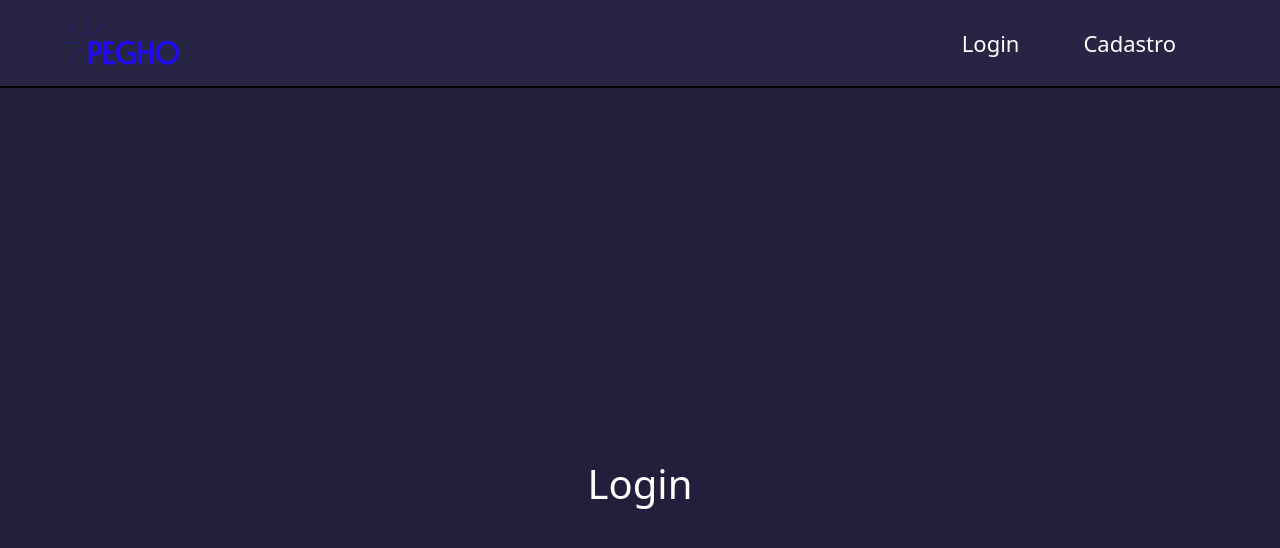
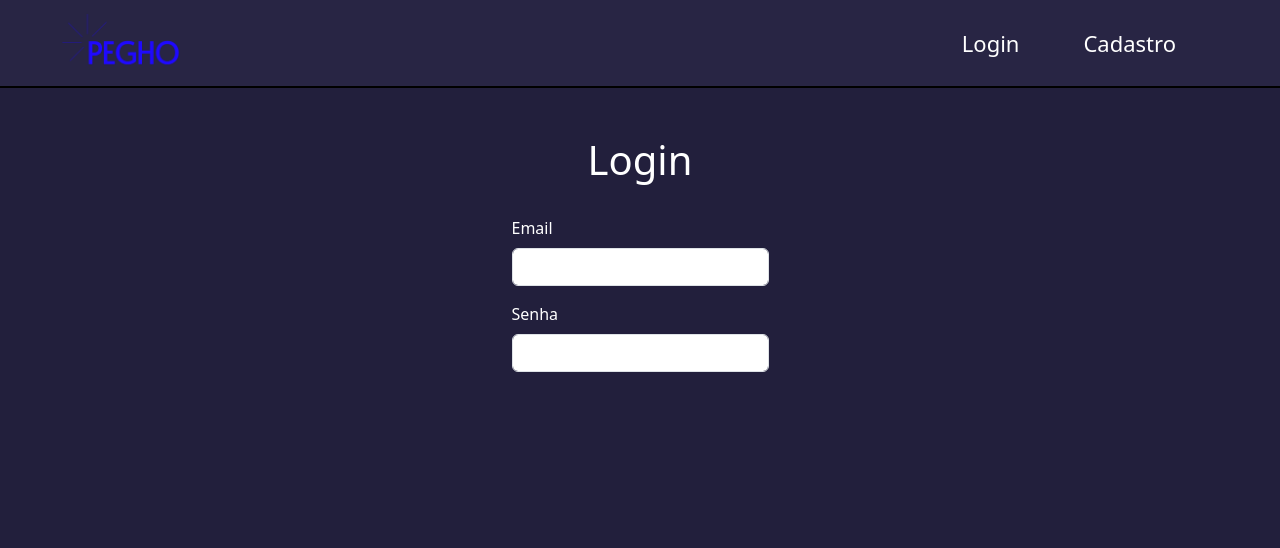
Before and after one commit to thalesondas/desafio-dev-django, a React (Create React App) app in the folder frontend/: page /login in a window 1280 px wide. Shown: the top 548 px of the page. Built offline with nearby package versions, Linux system fonts and the light colour scheme.

Commit message:
Creating simple Login page

```diff
--- a/frontend/src/App.js
+++ b/frontend/src/App.js
@@ -16,7 +16,7 @@ function App() {
         <BrowserRouter>
           <GlobalAlert />
           <Header />
-          <main className='d-flex flex-column align-items-center justify-content-center'>
+          <main className='d-flex flex-column align-items-center justify-content-start'>
             <Routes>
               <Route path="/" element={<PostForm />} />
               <Route path="/register" element={<Register />} />
--- a/frontend/src/components/Login.js
+++ b/frontend/src/components/Login.js
@@ -1,7 +1,20 @@
+import { Form } from "react-bootstrap";
+
 const Login = () => {
     return(
         <>
-            <h1>Login</h1>
+            <h1 className="mt-5 mb-4">Login</h1>
+            <Form className="mt-2">
+                <Form.Group>
+                    <Form.Label>Email</Form.Label>
+                    <Form.Control type="email" name="email" />
+                </Form.Group>
+
+                <Form.Group className="mt-3">
+                    <Form.Label>Senha</Form.Label>
+                    <Form.Control type="password" name="password" />
+                </Form.Group>
+            </Form>
         </>
     )
 }
```
